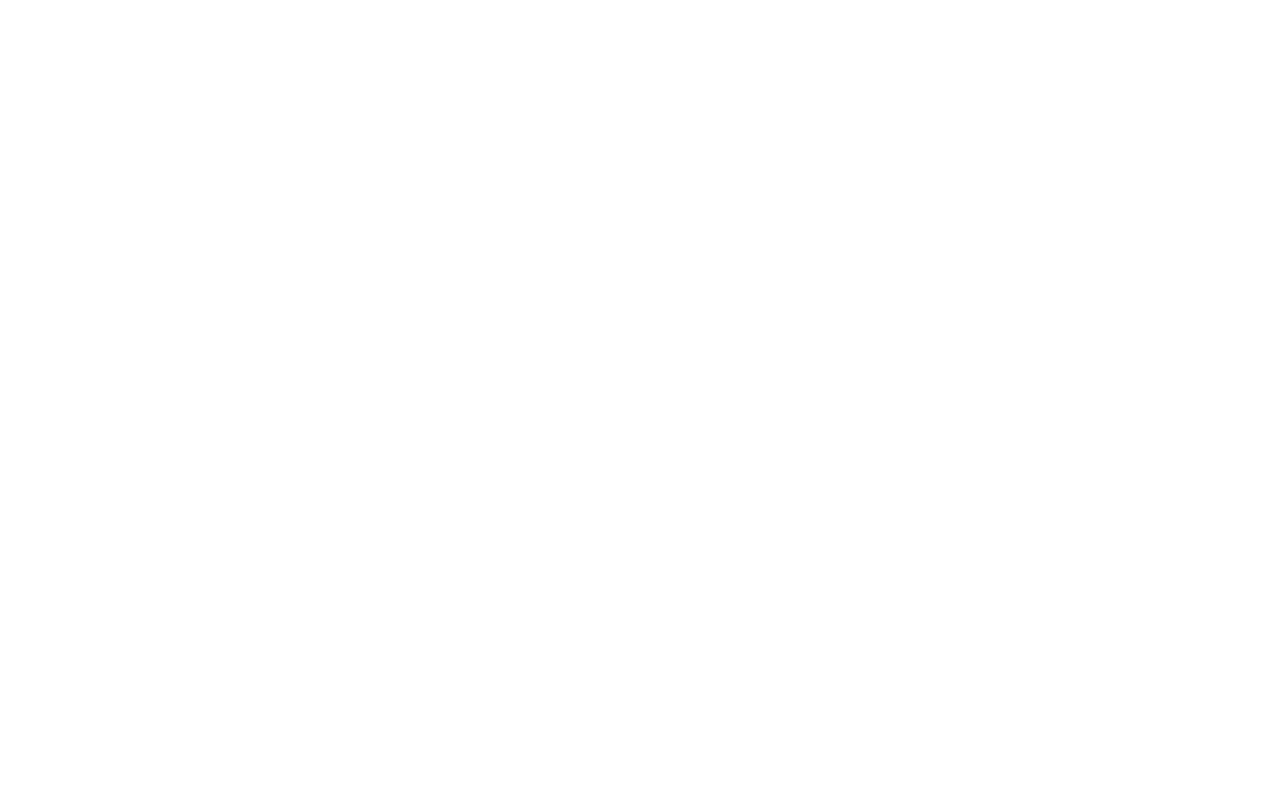
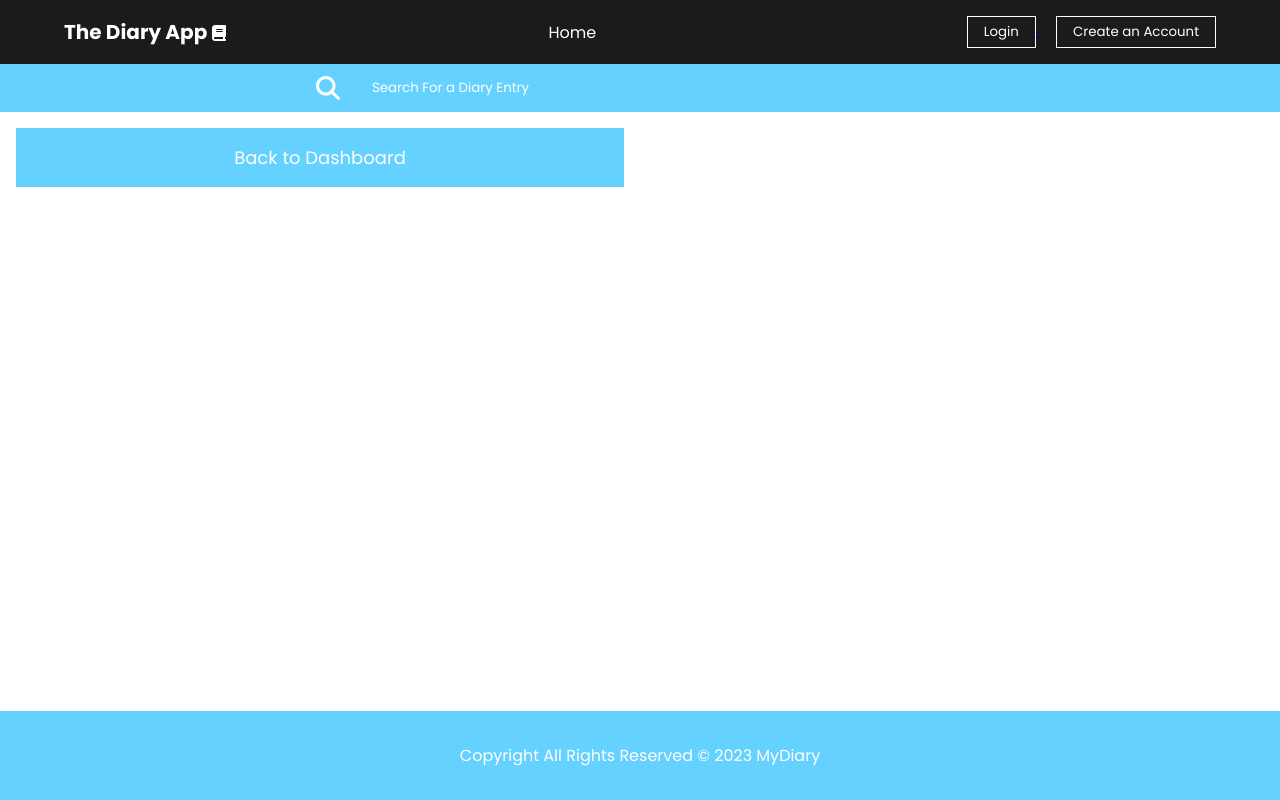
Before and after one commit to AntonBertrand/Diary-App, a React (Create React App) app in the folder diary-app-frontend/: page /search/1 in a window 1280 px wide. Before the commit this address had no page. Built offline with nearby package versions, Linux system fonts and the light colour scheme.

Commit message:
Search functionality implemented
User can search for specific posts.

```diff
--- a/diary-app-frontend/src/App.jsx
+++ b/diary-app-frontend/src/App.jsx
@@ -6,6 +6,7 @@
 import SignupForm from './components/SignupForm/SignupForm.jsx';
 import React from 'react';
 import Post from './pages/Post/Post';
+import Search from './pages/Search/Search';
 
 
 function App() {
@@ -16,6 +17,7 @@
         <Route path="/login" element = {<LoginForm/>} />
         <Route path="/signup" element={<SignupForm/>} />
         <Route path="/Post/:id" element={<Post/>} />
+        <Route path='/search/:id' element={<Search/>} />
       </Routes>
   );
 }
--- /dev/null
+++ b/diary-app-frontend/src/components/SearchPost/SearchPost.jsx
@@ -0,0 +1,25 @@
+import React, { useState } from 'react'
+import './searchPost.css'
+import {FontAwesomeIcon} from '@fortawesome/react-fontawesome';
+import { faMagnifyingGlass } from '@fortawesome/free-solid-svg-icons';
+import { useNavigate } from 'react-router-dom';
+
+export const SearchPost = () => {
+
+    const [searchInput, setSearchInput] = useState();
+
+    const navigate = useNavigate();
+
+    const searchPosts = () => {
+
+        navigate(`/search/${searchInput}`)
+
+    }
+
+  return (
+    <div className='searchPost'>
+        <FontAwesomeIcon icon={faMagnifyingGlass} className='searchBtn' onClick={searchPosts}/>
+        <input type="text" placeholder='Search For a Diary Entry' onChange={(e) => {setSearchInput(e.target.value)}}/>
+    </div>
+  )
+}
--- /dev/null
+++ b/diary-app-frontend/src/components/SearchPost/searchPost.css
@@ -0,0 +1,38 @@
+.searchPost {
+    width: 100%;
+    height: 3rem;
+    background: #65D1FF;
+    display: flex;
+    padding: 0 2rem;
+    gap: 1rem;
+    align-items: center;
+    justify-content: center;
+}
+
+.searchPost input{
+    width: 50%;
+    height: 75%;
+    padding: 0 1rem;
+    border: none;
+    background: none;
+    color: white;
+}
+
+.searchPost input::placeholder{
+    color: white;
+}
+
+.searchPost input:focus{
+    outline-width: 0;
+}
+
+.searchBtn {
+    color: white;
+    height: 50%;
+    transition: ease-in 0.3s;
+    cursor: pointer;
+}
+
+.searchBtn:hover {
+    height: 75%;
+}
--- a/diary-app-frontend/src/pages/Home/Home.jsx
+++ b/diary-app-frontend/src/pages/Home/Home.jsx
@@ -4,11 +4,13 @@
 import CreatePost from '../../components/CreatePost/CreatePost.jsx';
 import Footer from '../../components/Footer/Footer.jsx';
 import './home.css';
+import { SearchPost } from '../../components/SearchPost/SearchPost.jsx';
 
 const Home = () => {
   return (
     <div className='home'>
         <NavBar/>
+        <SearchPost/>
         <div className='home-container'>
           <Posts/>
           <CreatePost/>
--- /dev/null
+++ b/diary-app-frontend/src/pages/Search/Search.jsx
@@ -0,0 +1,104 @@
+import React from 'react';
+import Cookies from 'js-cookie';
+import configData from "../../config.json";
+import { useState, useEffect } from 'react';
+import { useNavigate } from 'react-router-dom';
+import { useLocation } from 'react-router-dom';
+import './search.css';
+import NavBar from '../../components/NavBar/NavBar.jsx';
+import Footer from '../../components/Footer/Footer.jsx';
+import { SearchPost } from '../../components/SearchPost/SearchPost.jsx';
+
+const Search = () => {
+
+    const [posts, setPosts] = useState([]);
+    const navigate = useNavigate();
+    const location = useLocation();
+    const searchInput = location.pathname.split("/")[2];
+
+
+    useEffect(() => {
+
+        const fetchPosts = async () => {
+
+          const id = Cookies.get('user_id');
+
+          const response = await fetch(`${configData.SERVER_URL}/api/posts/search/${id}/${searchInput}`);
+
+          const json = await response.json();
+
+          if (response.ok) setPosts(json);
+      }
+
+        const id = Cookies.get('user_id');
+
+        if (!id) {
+          console.log("User not logged in!")
+        } else {
+          fetchPosts();
+        }
+
+      }, []);
+
+
+    const deletePost = async (id) => {
+
+        try {
+            const response = await fetch(`${configData.SERVER_URL}/api/posts/${id}`, {
+                credentials: 'include',
+                method: 'DELETE',
+                headers: {
+                  'Content-Type': 'application/json'
+                },
+                withCredentials: true
+              });
+
+              if(!response.ok){
+                throw Error(response.statusText)
+              }
+
+              alert("Entry Deleted!")
+              window.location.reload();
+
+        } catch (err) {
+            console.log(err);
+            alert("Entry could not be deleted!")
+        }
+    }
+
+
+    const loadPost =  (id) => {
+        navigate(`/post/${id}`);
+    }
+
+    const navigateHome = () => {
+        navigate('/home');
+    }
+
+    return (
+        <div className='home'>
+            <NavBar/>
+            <SearchPost/>
+            <div className='posts'>
+                    { posts && posts.map((post, i) => {
+
+                            return (<div className="post" key={i}>
+                                <div className="post-details" onClick={() => {loadPost(post._id)}}>
+                                    <h2 className='post-title'>{post.title}</h2>
+                                    <span className='post-date'>{post.date.substring(0,10)}</span>
+                                    <span className='post-content'>{post.content.substring(0,150) + '...'}</span>
+                                </div>
+                                <div className="delete-button" onClick={() => {deletePost(post._id)}}>
+                                    <p>X</p>
+                                </div>
+                            </div>)
+                    })}
+
+              <button className='home-btn' onClick={() => {navigateHome()}}>Back to Dashboard</button>
+            </div>
+            <Footer/>
+        </div>
+      )
+}
+
+export default Search;
--- /dev/null
+++ b/diary-app-frontend/src/pages/Search/search.css
@@ -0,0 +1,13 @@
+.home-btn {
+    background: #65D1FF;
+    color: white;
+    border: none;
+    font-size: 18px;
+    padding: 1rem;
+    transition: ease-in 0.2s;
+    cursor: pointer;
+}
+
+.home-btn:hover {
+    background: #65d1ffc5;
+}
```
Also changed, not shown: 2 other files (tests, documents, lock files or other folders).
